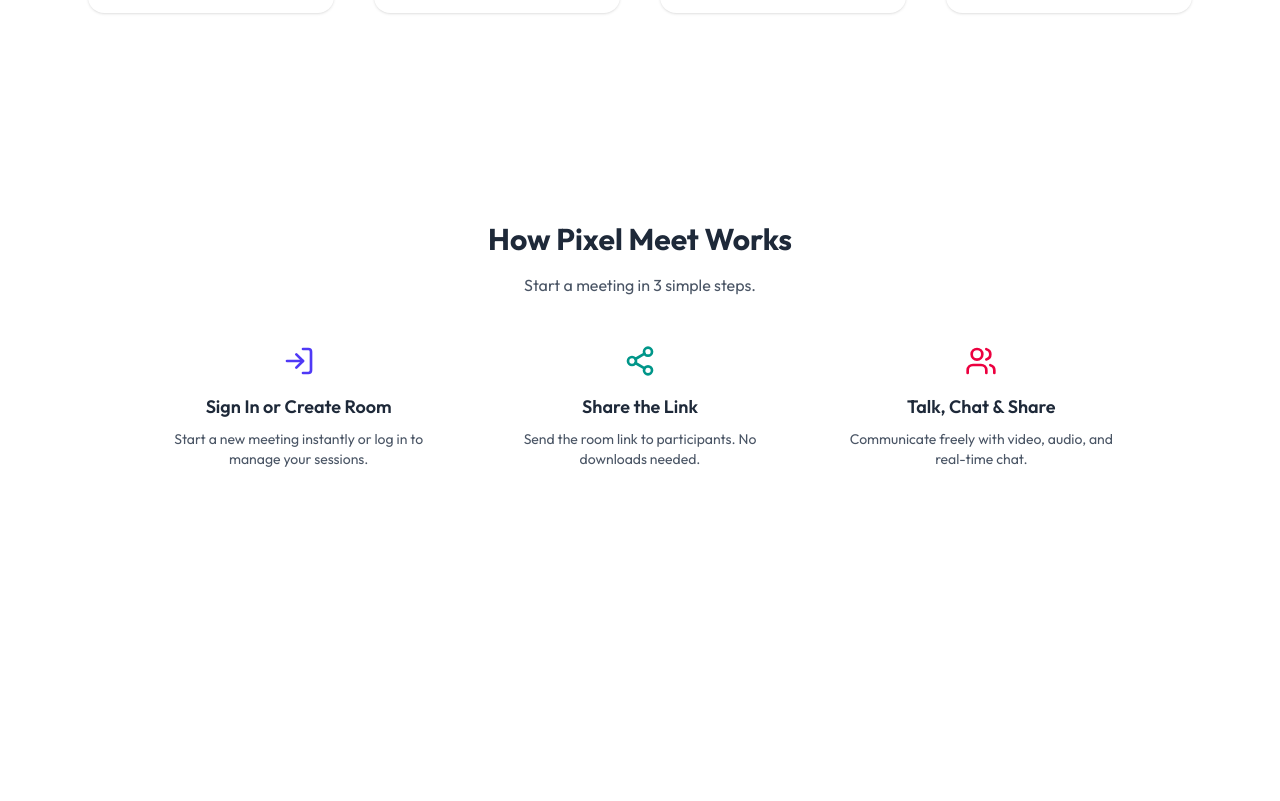
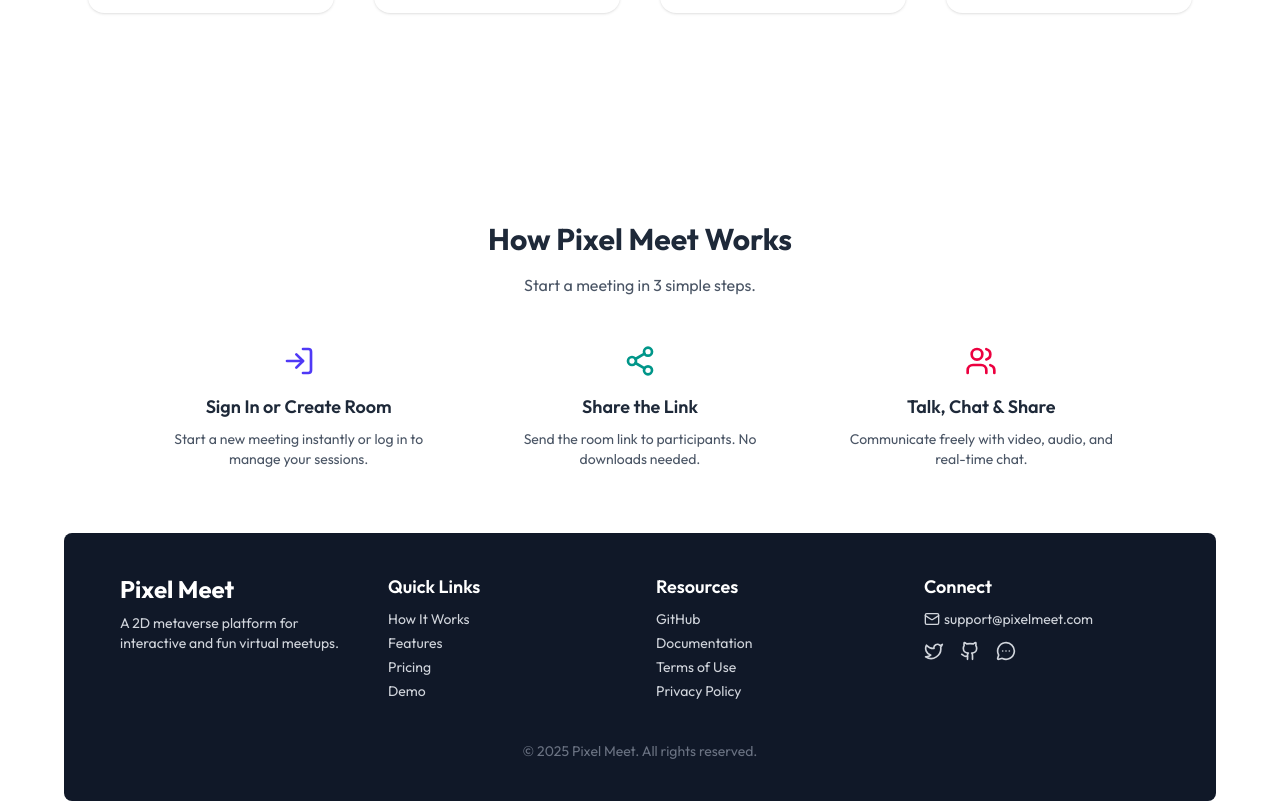
Before and after one commit to Likhil022/Pixel-Meet, a React (Vite) app: page / in a window 1280 px wide. Shown: the part 975-1776 px from the top of the page. Before the commit the page ends 1508 px from the top, so only its background shows below. Built offline with nearby package versions, Linux system fonts and the light colour scheme; no server answers.

Commit message:
Added Footer, Need Styling

```diff
--- /dev/null
+++ b/src/Components/user/Footer.tsx
@@ -0,0 +1,105 @@
+import React from "react";
+import { Twitter, Github, Mail, MessageCircleMore } from "lucide-react";
+
+const Footer = () => {
+  return (
+    <footer className="bg-gray-900 text-gray-300 py-10 rounded-[0.5rem] p-10">
+      <div className="max-w-6xl mx-auto px-4 grid grid-cols-1 md:grid-cols-4 gap-8">
+        {/* Brand */}
+        <div>
+          <h2 className="text-2xl font-bold text-white mb-2">Pixel Meet</h2>
+          <p className="text-sm">
+            A 2D metaverse platform for interactive and fun virtual meetups.
+          </p>
+        </div>
+
+        {/* Quick Links */}
+        <div>
+          <h3 className="text-lg font-semibold text-white mb-2">Quick Links</h3>
+          <ul className="space-y-1 text-sm">
+            <li>
+              <a href="#how-it-works" className="hover:text-white">
+                How It Works
+              </a>
+            </li>
+            <li>
+              <a href="#features" className="hover:text-white">
+                Features
+              </a>
+            </li>
+            <li>
+              <a href="#pricing" className="hover:text-white">
+                Pricing
+              </a>
+            </li>
+            <li>
+              <a href="#demo" className="hover:text-white">
+                Demo
+              </a>
+            </li>
+          </ul>
+        </div>
+
+        {/* Resources */}
+        <div>
+          <h3 className="text-lg font-semibold text-white mb-2">Resources</h3>
+          <ul className="space-y-1 text-sm">
+            <li>
+              <a
+                href="https://github.com/your-repo"
+                target="_blank"
+                rel="noopener noreferrer"
+                className="hover:text-white"
+              >
+                GitHub
+              </a>
+            </li>
+            <li>
+              <a href="#" className="hover:text-white">
+                Documentation
+              </a>
+            </li>
+            <li>
+              <a href="#" className="hover:text-white">
+                Terms of Use
+              </a>
+            </li>
+            <li>
+              <a href="#" className="hover:text-white">
+                Privacy Policy
+              </a>
+            </li>
+          </ul>
+        </div>
+
+        {/* Contact & Social */}
+        <div>
+          <h3 className="text-lg font-semibold text-white mb-2">Connect</h3>
+          <p className="text-sm flex items-center gap-1">
+            <Mail className="w-4 h-4" />
+            <a href="mailto:support@pixelmeet.com" className="hover:text-white">
+              support@pixelmeet.com
+            </a>
+          </p>
+          <div className="flex space-x-4 mt-3 text-xl">
+            <a href="#" className="hover:text-white">
+              <Twitter className="w-5 h-5" />
+            </a>
+            <a href="#" className="hover:text-white">
+              <Github className="w-5 h-5" />
+            </a>
+            <a href="#" className="hover:text-white">
+              <MessageCircleMore className="w-5 h-5" />
+            </a>
+          </div>
+        </div>
+      </div>
+
+      <div className="text-center text-sm text-gray-500 mt-10">
+        © 2025 Pixel Meet. All rights reserved.
+      </div>
+    </footer>
+  );
+};
+
+export default Footer;
--- a/src/Pages/Home.tsx
+++ b/src/Pages/Home.tsx
@@ -1,5 +1,6 @@
 import { Button } from "@/Components/ui/button";
 import Features from "@/Components/user/Features";
+import Footer from "@/Components/user/Footer";
 import HowItWorks from "@/Components/user/HowItWorks";
 import { SignedOut, SignInButton, SignedIn } from "@clerk/clerk-react";
 import { Link } from "react-router-dom";
@@ -47,6 +48,9 @@
       <section>
         <HowItWorks />
       </section>
+      <section>
+        <Footer />
+      </section>
     </div>
   );
 };
--- a/src/index.css
+++ b/src/index.css
@@ -12,7 +12,9 @@
 h1 {
   font-family: Pixelify Sans;
 }
-
+/* body {
+  background: rgb(18, 10, 55);
+} */
 .custom-avatar {
   height: 2rem;
   width: 2rem;
```
